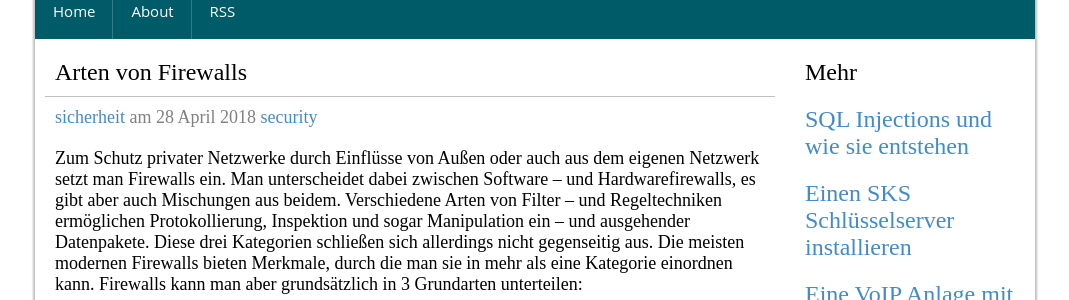
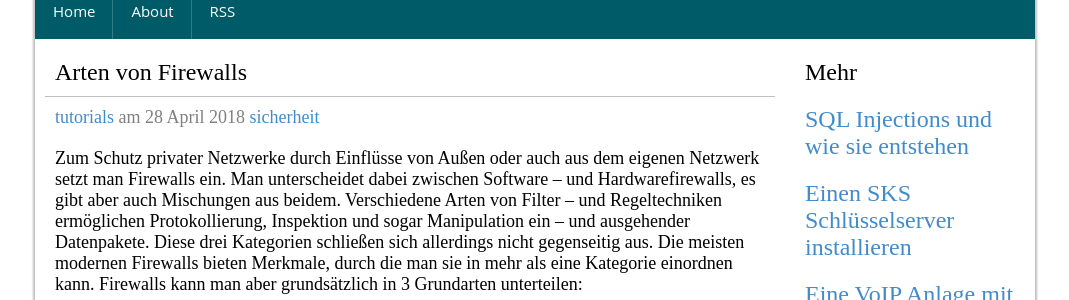
Before and after one commit to zarat/zarat.github.io, a Jekyll site: the page built from _posts/2018-04-28-firewalls.markdown, in a window 1280 px wide and 900 px high. Shown: the part 184-484 px from the top of the window, without its empty margins (105-1174 px from the left). Built offline with Jekyll 4.4.1, drawn with Linux system fonts in a browser that asks for light colours; comment, search, counter and statistics services are not loaded.

Commit message:
Update 2018-04-28-firewalls.markdown

```diff
--- a/_posts/2018-04-28-firewalls.markdown
+++ b/_posts/2018-04-28-firewalls.markdown
@@ -2,8 +2,8 @@
 layout: post
 title: Arten von Firewalls
 author: Manuel Zarat
-category: sicherheit
-tags: security
+categories: tutorials
+tags: sicherheit
 permalink: /post/firewalls
 ---
 
```
